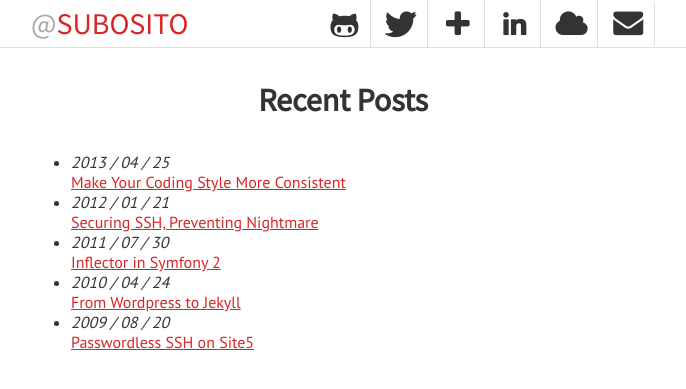
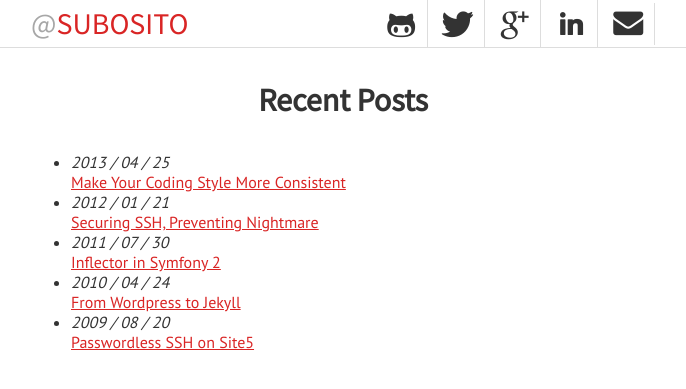
Before and after one commit to leeayoung/subosito.github.io, a Jekyll site: the page built from index.html, in a window 1280 px wide. Shown: the top 389 px of the page, without its empty margins (297-983 px from the left). Built offline with Jekyll 4.4.1, drawn with Linux system fonts in a browser that asks for light colours; Markdown is read by kramdown in place of the engine named in the settings; the list of posts is cut into pages by our own code.

Commit message:
simplify icons

```diff
--- a/_layouts/layout.html
+++ b/_layouts/layout.html
@@ -29,17 +29,12 @@
             </li>
             <li class="google">
               <a href="{{ site.accounts.google }}" rel="author">
-                <i class="icon-plus"></i>
+                <i class="icon-google-plus"></i>
               </a>
             </li>
-            <li class="rss">
+            <li class="linkedin">
               <a href="{{ site.accounts.linkedin }}">
                 <i class="icon-linkedin"></i>
-              </a>
-            </li>
-            <li class="about">
-              <a href="{{ site.accounts.aboutme }}">
-                <i class="icon-cloud"></i>
               </a>
             </li>
             <li class="mail">
--- a/_scss/theme.scss
+++ b/_scss/theme.scss
@@ -129,7 +129,7 @@ blockquote {
       color: #dc422b;
     }
 
-    .rss a:hover {
+    .linkedin a:hover {
       color: #fb5303;
     }
 
--- a/css/theme.css
+++ b/css/theme.css
@@ -1970,7 +1970,7 @@ blockquote {
 #stripe .social .google a:hover {
   color: #dc422b;
 }
-#stripe .social .rss a:hover {
+#stripe .social .linkedin a:hover {
   color: #fb5303;
 }
 #stripe .social .about a:hover {
```
